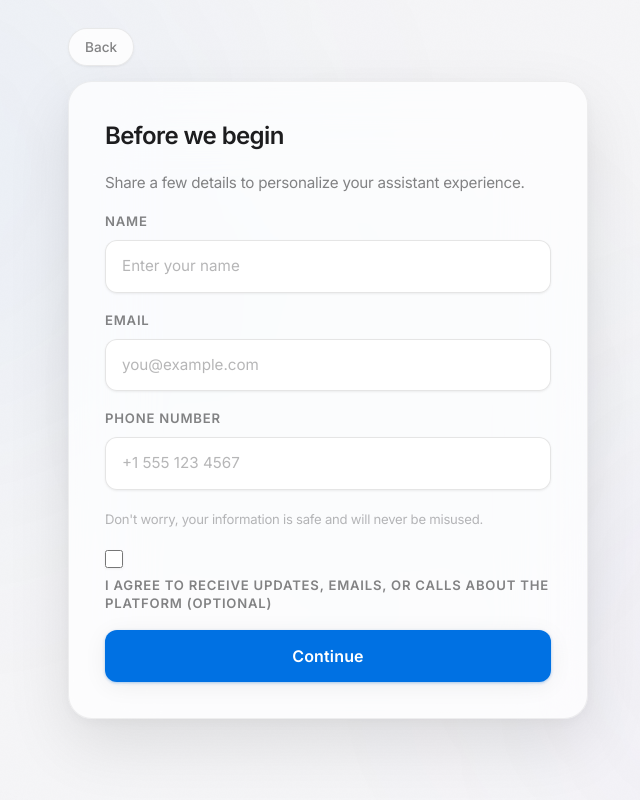
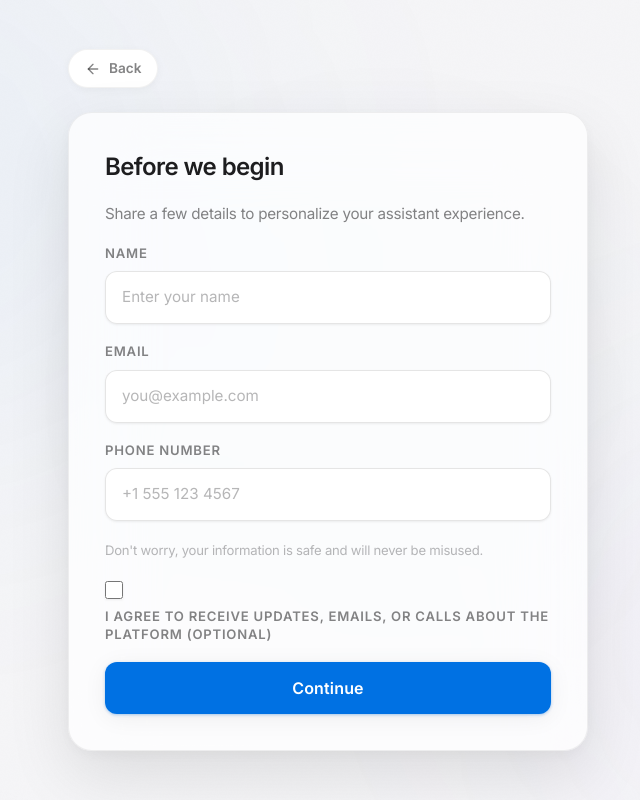
Before and after one commit to adityaverma9777/Edyx, a React (Vite) app in the folder edyx-frontend/: page /assistant in a window 1280 px wide. Shown: the whole page, without its empty margins (312-952 px from the left). Built offline with nearby package versions, Linux system fonts and the light colour scheme; no server answers.

Commit message:
ui fixes

```diff
--- a/edyx-frontend/src/components/VoiceAssistant/ModeSelection.tsx
+++ b/edyx-frontend/src/components/VoiceAssistant/ModeSelection.tsx
@@ -1,5 +1,5 @@
 import { motion } from "framer-motion";
-import { Mic, MessageSquare } from "lucide-react";
+import { Mic, MessageSquare, ArrowLeft } from "lucide-react";
 import { useNavigate } from "react-router-dom";
 
 type ModeSelectionProps = {
@@ -24,13 +24,13 @@ const modes = [
 export default function ModeSelection({ onSelect }: ModeSelectionProps) {
   const navigate = useNavigate();
   return (
-    <>
+    <div className="voice-content-wrapper voice-mode-wrapper">
       <button
         type="button"
         className="voice-top-back voice-global-back"
         onClick={() => navigate('/')}
       >
-        Back
+        <ArrowLeft size={16} /> Back
       </button>
 
       <motion.div
@@ -74,6 +74,6 @@ export default function ModeSelection({ onSelect }: ModeSelectionProps) {
         })}
       </div>
     </motion.div>
-    </>
+    </div>
   );
 }
--- a/edyx-frontend/src/components/VoiceAssistant/UserForm.tsx
+++ b/edyx-frontend/src/components/VoiceAssistant/UserForm.tsx
@@ -2,6 +2,7 @@ import { useMemo, useState } from "react";
 import type { FormEvent } from "react";
 import { motion } from "framer-motion";
 import { useNavigate } from "react-router-dom";
+import { ArrowLeft } from "lucide-react";
 import { submitVoiceLead } from "../../lib/voiceAssistantApi";
 import type { LeadPayload } from "../../lib/voiceAssistantApi";
 
@@ -67,13 +68,13 @@ export default function UserForm({ onCompleted }: UserFormProps) {
   }
 
   return (
-    <>
+    <div className="voice-content-wrapper voice-form-wrapper">
       <button
         type="button"
         className="voice-top-back voice-global-back"
         onClick={() => navigate('/')}
       >
-        Back
+        <ArrowLeft size={16} /> Back
       </button>
 
       <motion.form
@@ -138,6 +139,6 @@ export default function UserForm({ onCompleted }: UserFormProps) {
         {submitting ? "Saving..." : "Continue"}
       </motion.button>
     </motion.form>
-    </>
+    </div>
   );
 }
--- a/edyx-frontend/src/pages/VoiceAssistantPage.css
+++ b/edyx-frontend/src/pages/VoiceAssistantPage.css
@@ -954,14 +954,56 @@
   }
 
   .voice-global-back {
+    position: fixed;
     top: 16px;
-    left: calc(50vw - min(260px, 45vw));
+    left: 16px;
+    z-index: 100;
+    transform: none !important;
+    display: flex;
+    align-items: center;
+    gap: 6px;
   }
 }
 
-.voice-global-back {
-  position: fixed;
-  top: 28px;
-  left: calc(50vw - min(260px, 45vw));
-  z-index: 100;
+.voice-content-wrapper {
+  display: flex;
+  flex-direction: column;
+  z-index: 4;
 }
+
+@media (min-width: 768px) {
+  .voice-global-back {
+    position: static;
+    margin-bottom: 24px;
+    display: flex;
+    align-items: center;
+    gap: 8px;
+    background: white;
+    border: 1px solid rgba(0,0,0,0.05);
+    padding: 8px 16px;
+    border-radius: 100px;
+    color: var(--va-text-secondary);
+    font-weight: 600;
+    box-shadow: var(--shadow-sm);
+    transform: none !important;
+    align-self: flex-start;
+  }
+
+  .voice-global-back:hover {
+    color: var(--va-text);
+    transform: translateX(-4px) !important;
+  }
+}
+
+@media (max-width: 767px) {
+  .voice-global-back {
+    position: fixed;
+    top: 16px !important;
+    left: 16px !important;
+    z-index: 100;
+    transform: none !important;
+    display: flex;
+    align-items: center;
+    gap: 6px;
+  }
+}
```
